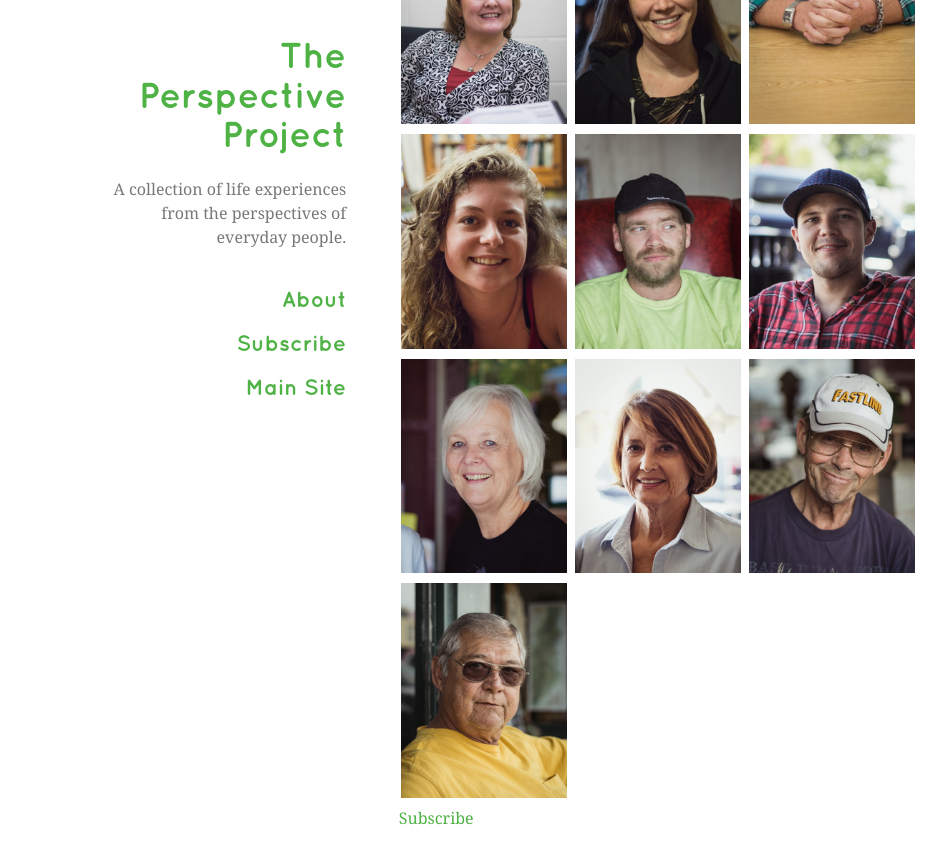
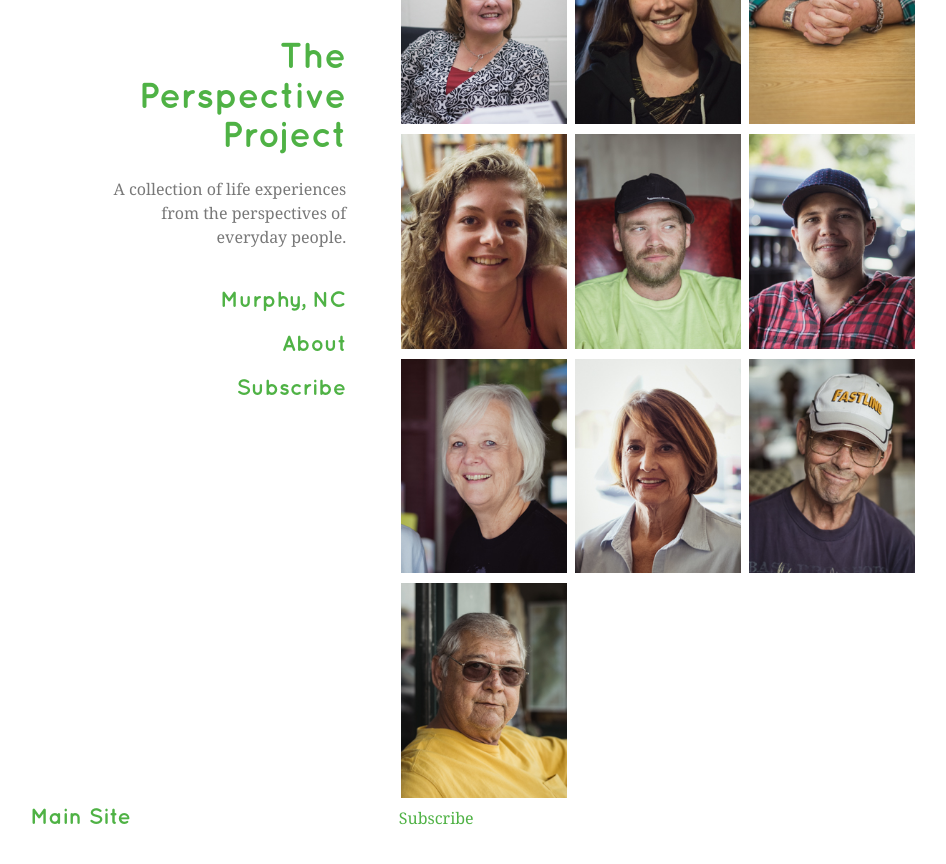
Before and after one commit to curious-robot/perspectiveproject, a Jekyll site: the page built from index.md, in a window 1280 px wide and 900 px high, scrolled down 579 px. Shown: the top 864 px of the window, without its empty margins (59-1005 px from the left). Built offline with Jekyll 4.4.1, drawn with Linux system fonts in a browser that asks for light colours.

Commit message:
Switched nav

```diff
--- a/_layouts/default.html
+++ b/_layouts/default.html
@@ -31,12 +31,12 @@
         {% endif %}
 		<nav class="site-nav">
 		  <div class="trigger">
+			<p><a class="page-link" href="{{ site.baseurl }}">Murphy, NC</a></p>
 			{% for page in site.pages %}
 			  {% if page.title %}
 			  <p><a class="page-link" href="{{ page.url | prepend: site.baseurl }}">{{ page.title }}</a></p>
 			  {% endif %}
 			{% endfor %}
-			  <p><a class="page-link" href="http://www.thecuriousrobot.com">Main Site</a></p>
 		  </div>
 		</nav>
       </header>
@@ -45,12 +45,9 @@
       {{ content }}
 
       </section>
-<!--       <footer>
-        {% if site.github.is_project_page %}
-        <p>This project is maintained by <a href="{{ site.github.owner_url }}">{{ site.github.owner_name }}</a></p>
-        {% endif %}
-        <p><small>Hosted on GitHub Pages &mdash; Theme by <a href="https://github.com/orderedlist">orderedlist</a></small></p>
-      </footer> -->
+      <footer>
+		<p><a class="page-link" href="http://www.thecuriousrobot.com">Main Site</a></p>
+      </footer>
     </div>
     <script src="{{ '/assets/js/scale.fix.js' | relative_url }}"></script>
 
```
